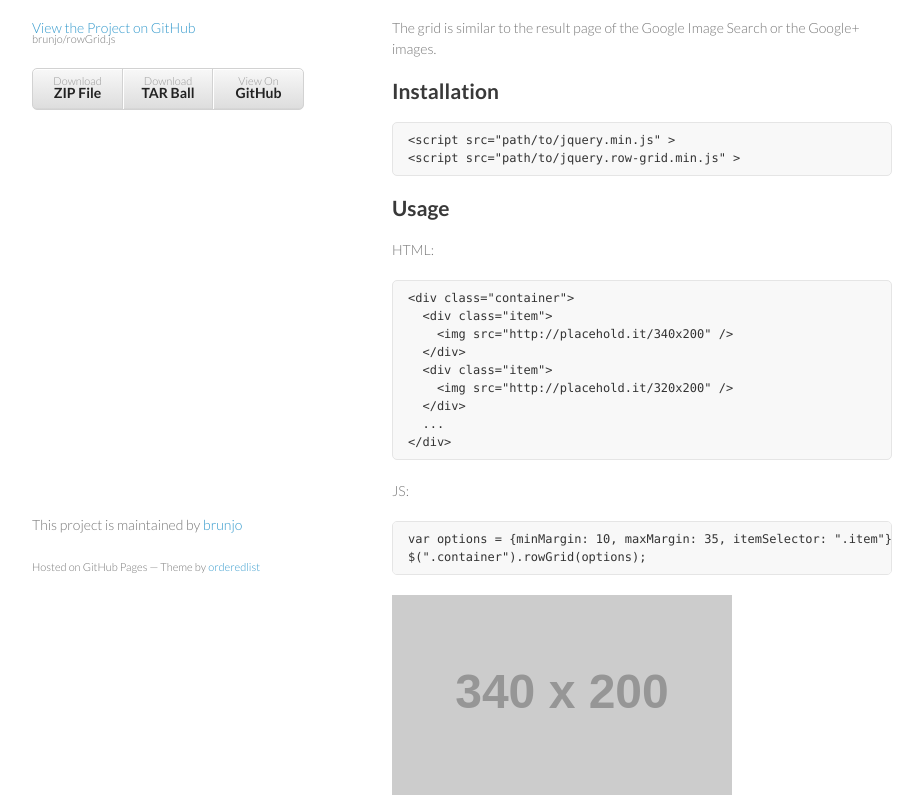
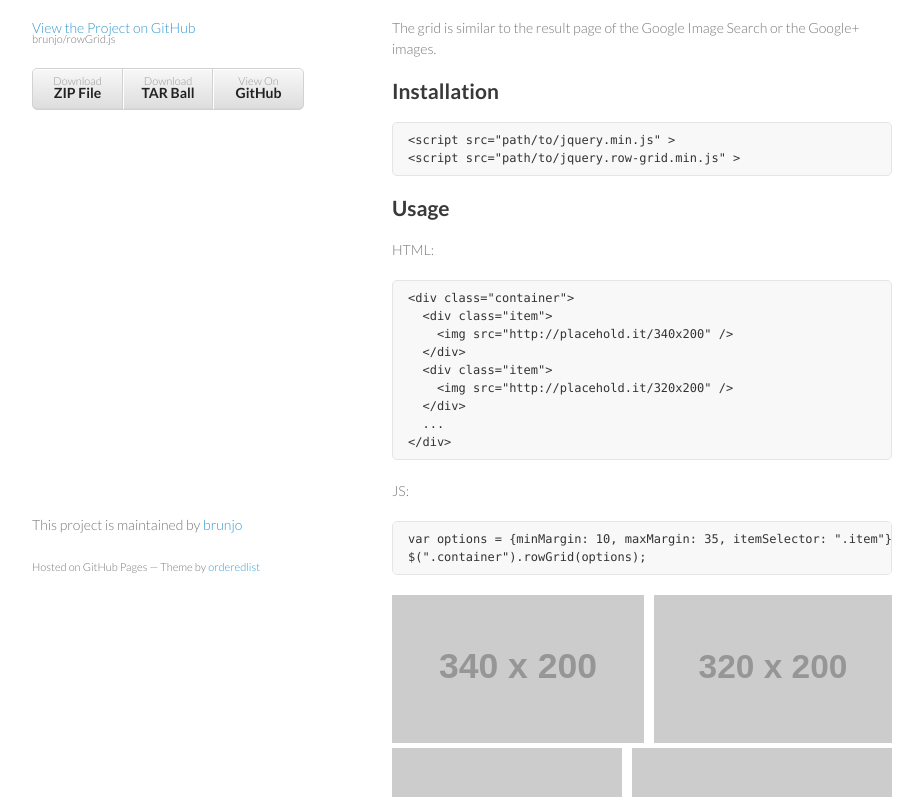
Before and after one commit to brunjo/rowGrid.js, a plain HTML site: page index.html in a window 1280 px wide. Shown: the part 154-951 px from the top of the page, without its empty margins (178-1101 px from the left). Drawn offline with nearby package versions, Linux system fonts and the light colour scheme; placeholder pictures from the web are drawn by us.

Commit message:
Update index.html

```diff
--- a/index.html
+++ b/index.html
@@ -24,9 +24,9 @@
     </style>
     <script>
       var options = {minMargin: 10, maxMargin: 35, itemSelector: ".item"};
-      document.onload = function() {
+      $(document).ready(function() {
         $(".container").rowGrid(options);
-      };
+      });
     </script>
   </head>
   <body>
```
